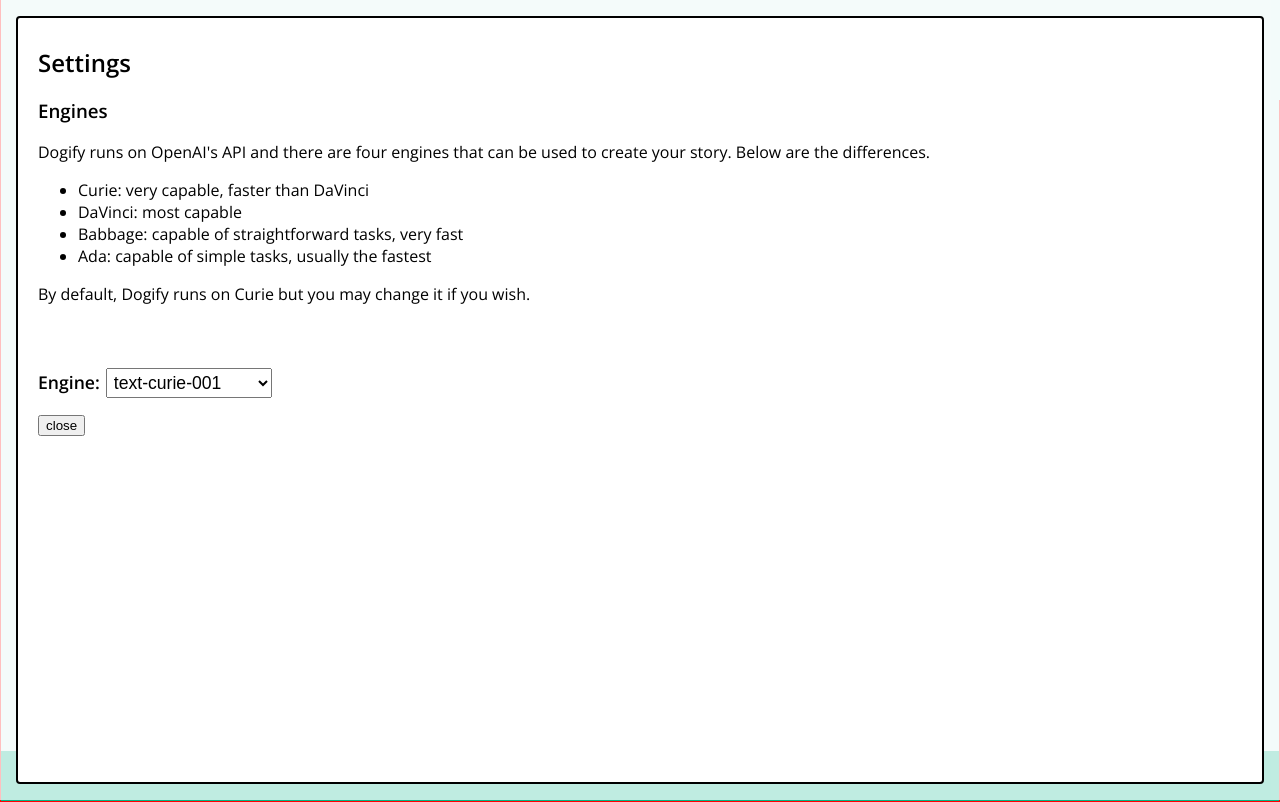
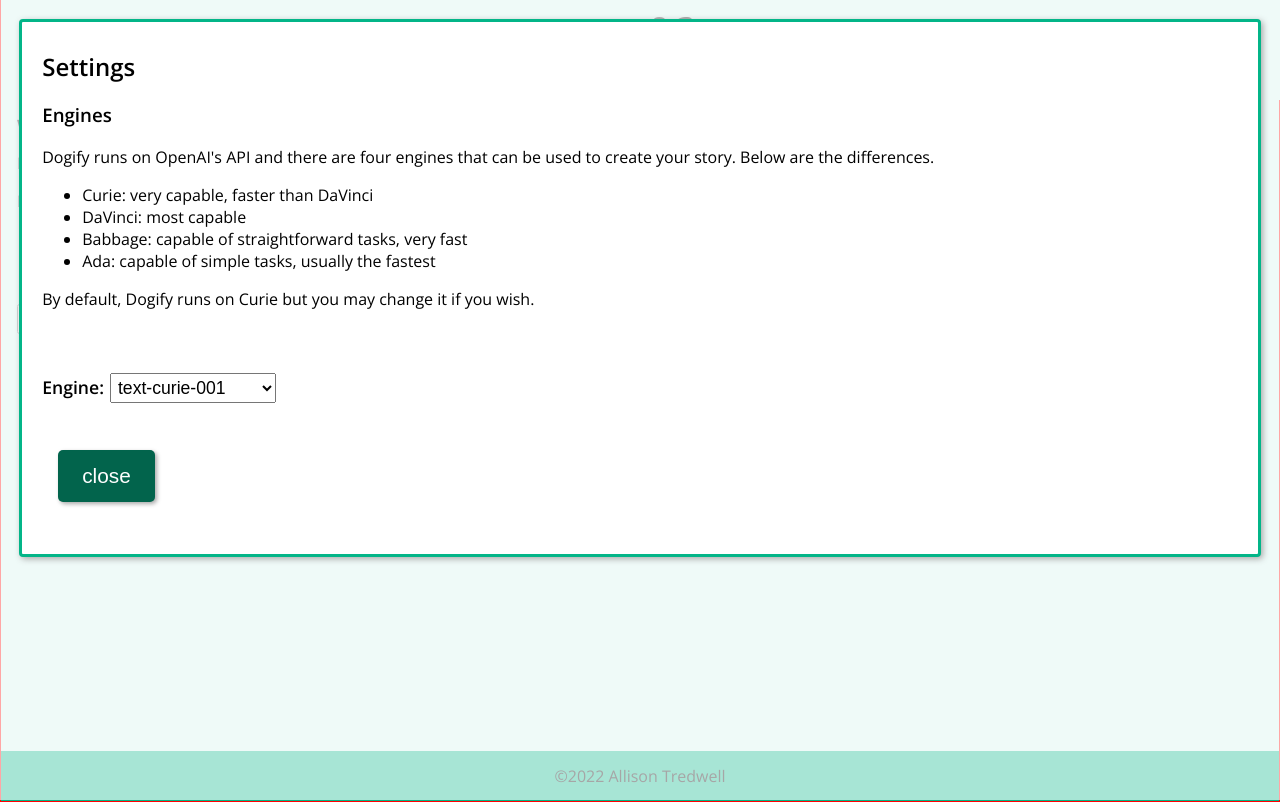
Before and after one commit to allisonLMT/Dogify, a React (Create React App) app: page / in a window 1280 px wide. Both pictures are taken after a click on the button "settings". Built offline with nearby package versions, Linux system fonts and the light colour scheme.

Commit message:
_mixins
-added a mixin for main green button style
-added a stylesheet for the modal, and added classes (which also removes the default modal styling)

```diff
--- a/src/components/SettingsModal.js
+++ b/src/components/SettingsModal.js
@@ -1,6 +1,7 @@
 import React from 'react';
 import Modal from 'react-modal';
 import DropDown from '../components/DropDown';
+import styles from '../styles/modal.module.scss';
 
 Modal.setAppElement('#root');
 
@@ -16,34 +17,16 @@
     setIsOpen(false);
   }
 
-  const customStyles = {
-    content: {
-    //   top: '50%',
-    //   left: '50%',
-    //   right: 'auto',
-    //   bottom: 'auto',
-    //   marginRight: '-50%',
-    //   transform: 'translate(-50%, -50%)',
-
-        inset: '1rem',
-        border: '2px solid black',
-    },
-    overlay: {
-        //backgroundColor: 'red',
-        zIndex: '10',
-    }
-  };
-
   return (
     <div>
       <button onClick={openModal} className="material-icons">settings</button>
       <Modal
         isOpen={modalIsOpen}
         onRequestClose={closeModal}
-        style={customStyles}
-        contentLabel="Example Modal"
+        contentLabel="Settings"
+        className={styles.content}
+        overlayClassName={styles.overlay}
       >
-
         <h2>Settings</h2>
         <section>
             <h3>Engines</h3>
@@ -57,7 +40,7 @@
             <p>By default, Dogify runs on Curie but you may change it if you wish.</p>
             <DropDown onDropDownChange={onDropDownChange}/>
         </section>
-        <button onClick={closeModal}>close</button>
+        <button onClick={closeModal} id={styles.close} >close</button>
       </Modal>
     </div>
   );
--- a/src/index.scss
+++ b/src/index.scss
@@ -1,4 +1,5 @@
 @use 'styles/_variables' as *;
+@use 'styles/_mixins' as *;
 
 body {
     margin: 0;
@@ -56,34 +57,6 @@
     align-items: center;
 }
 
-/* Buttons styles start */
-// https://css-tricks.com/overriding-default-button-styles/
 #submit {
-    display: inline-block;
-    padding: 1rem 1.5rem;
-    margin: 2rem 1rem;
-    text-decoration: none;
-    color: white;
-    font-size: 1.3rem;
-    line-height: 1;
-    border: none;
-    border-radius: 5px;
-    background-color: $extraDarkGreen;
-    filter: drop-shadow(2px 2px 2px darkgrey);
-    cursor: pointer;
-    text-align: center;
-    transition: background-color 250ms ease-in-out, transform 150ms ease;
-    -webkit-appearance: none;
-    -moz-appearance: none;
+    @include green-button;
 }
-
-#submit:hover,
-#submit:focus {
-    background-color: $darkGreen;
-    color: black;
-}
-
-#submit:active {
-    transform: scale(0.97);
-}
-/* Button styles end */
--- /dev/null
+++ b/src/styles/_mixins.scss
@@ -0,0 +1,36 @@
+@use '_variables' as *;
+
+// Green Button
+@mixin green-button {
+    display: inline-block;
+    padding: 1rem 1.5rem;
+    margin: 2rem 1rem;
+    text-decoration: none;
+    color: white;
+    font-size: 1.3rem;
+    line-height: 1;
+    border: none;
+    border-radius: 5px;
+    background-color: $extraDarkGreen;
+    filter: drop-shadow(2px 2px 2px darkgrey);
+    cursor: pointer;
+    text-align: center;
+    transition: background-color 250ms ease-in-out, transform 150ms ease;
+    -webkit-appearance: none;
+    -moz-appearance: none;
+
+    &:hover,
+    &:focus {
+    background-color: $darkGreen;
+    color: black;
+    }
+
+    &:active {
+        transform: scale(0.97);
+    }
+}
+
+
+
+
+// Translucent Button
--- /dev/null
+++ b/src/styles/modal.module.scss
@@ -0,0 +1,35 @@
+@use '_variables' as *;
+@use '_mixins' as *;
+
+.content {
+    outline: 6px solid $extraDarkGreen;
+    border: 3px solid $darkGreen;
+    position: 'absolute';
+    top: 40px;
+    left: 40px;
+    right: 40px;
+    bottom: 40px;
+
+    background: #fff;
+    overflow: auto;
+    border-radius: 4px;
+    outline: none;
+    padding: 20px;
+    margin: 1.2rem;
+    filter: drop-shadow(2px 2px 3px darkgrey);
+}
+
+.overlay {
+    position: fixed;
+    top: 0;
+    left: 0;
+    right: 0;
+    bottom: 0;
+    background-color: rgba(255, 255, 255, 0.65);
+    z-index: 10;
+}
+
+
+#close {
+    @include green-button;
+}
```
